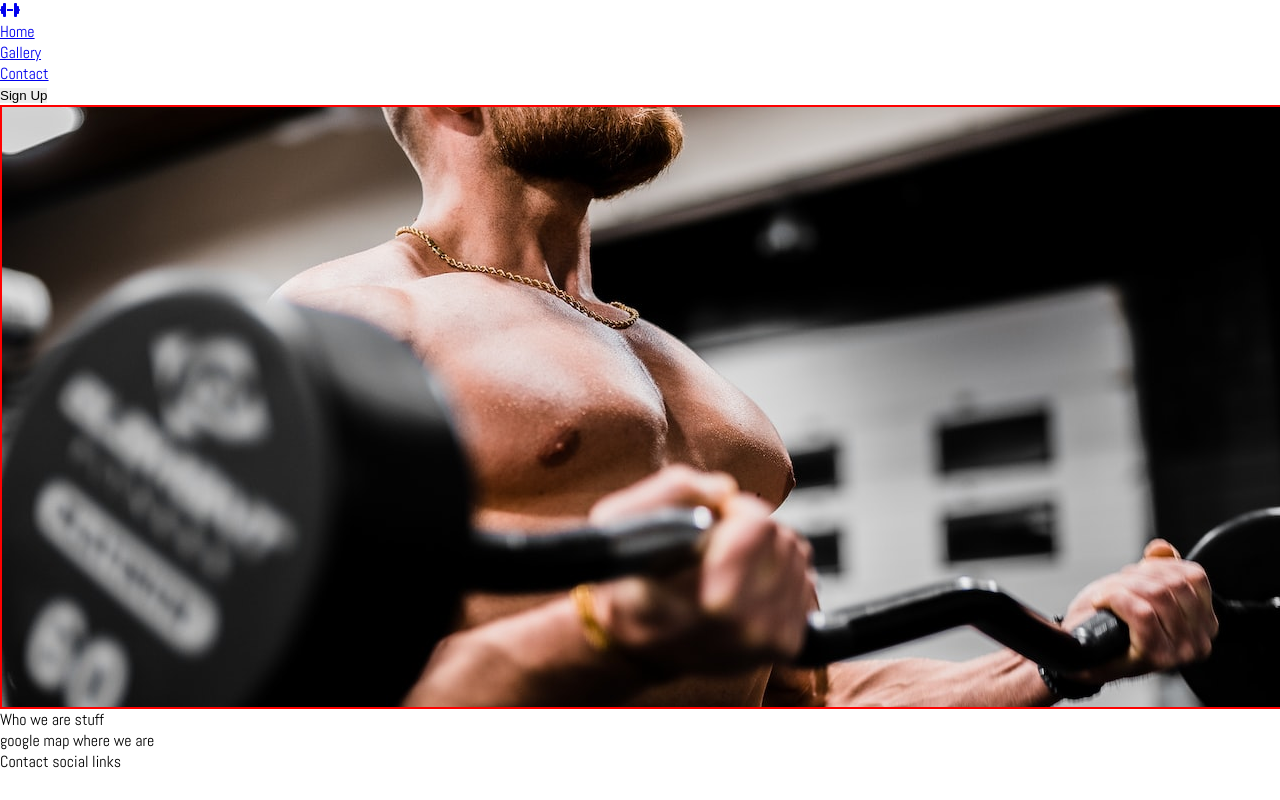
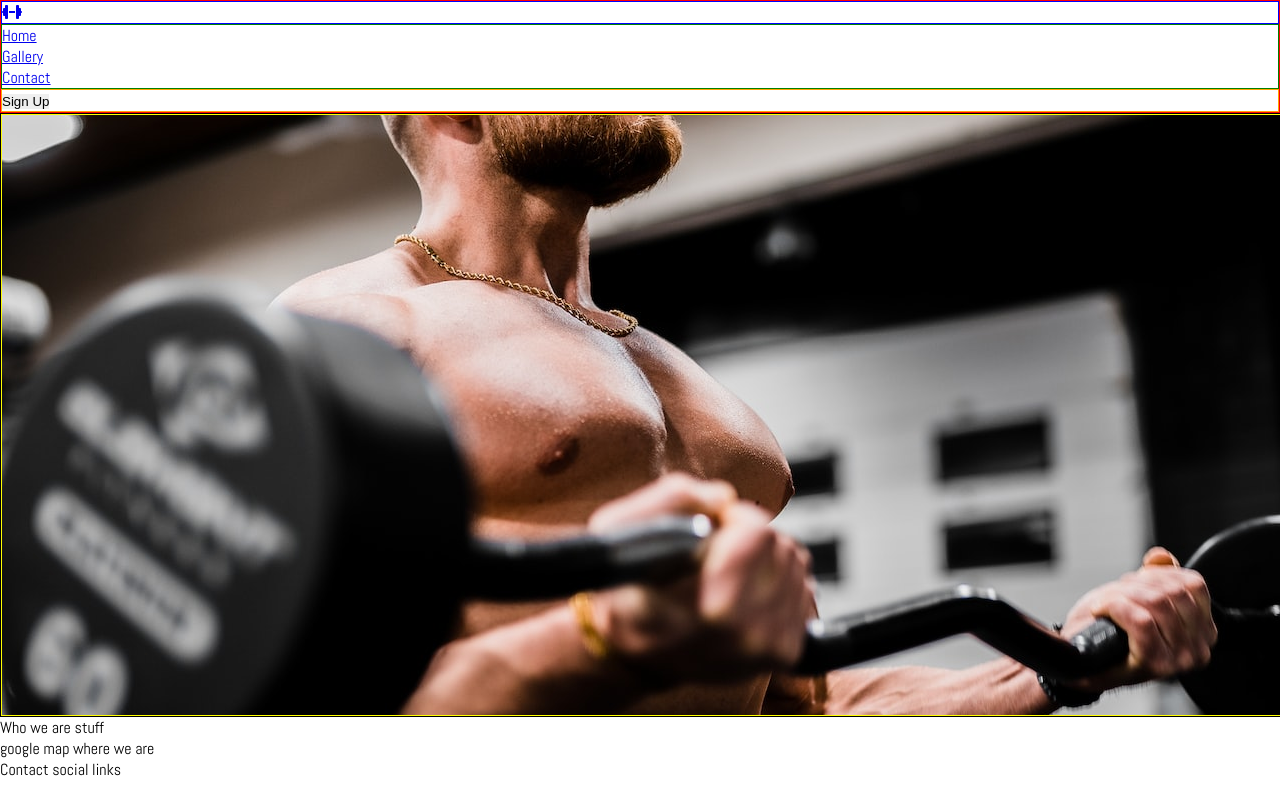
Before and after one commit to kbogar/p1-gym, a plain HTML site: page index.html in a window 1280 px wide. Drawn offline with Linux system fonts and the light colour scheme.

Commit message:
Add header basic structure

```diff
--- a/assets/css/style.css
+++ b/assets/css/style.css
@@ -11,20 +11,39 @@ body {
     font-weight: 500;
 }
 
-/* headings and logo */
+/* headings */
 
 h1, h2 {
     font-family: 'Anton', sans-serif;
 }
 
-/* navigation menu */
+/* header */
 
+#header {
+    border: 1px solid red;
+}
+
+#left-logo {
+    border: 1px solid blue;
+}
+
+#menu {
+    border: 1px solid green;
+}
+
+#right-button {
+    border: 1px solid orange;
+}
 
 /* section-1 */
+
+#section-1 {
+    border: 1px solid black;
+}
 
 #front-image {
     height: 600px;
     width: 100%;
     background: url(../images/anastase-maragos-7kEpUPB8vNk-unsplash.jpg) no-repeat center center;
-    border: 2px solid red;
+    border: 1px solid yellow;
 }
--- a/index.html
+++ b/index.html
@@ -19,13 +19,19 @@
             <a href="index.html"><i class="fa-solid fa-dumbbell"></i></a>
         </div>
         <!-- Mid box for navbar -->
-        <div id="mid">
-            <ul class="navbar">
-                <li><a href="index.html">Home</a></li>
-                <li><a href="#">Gallery</a></li>
-                <li><a href="#">Contact</a></li>
+        <nav>
+            <ul id="menu">
+                <li>
+                    <a href="index.html">Home</a>
+                </li>
+                <li>
+                    <a href="#">Gallery</a>
+                </li>
+                <li>
+                    <a href="#">Contact</a>
+                </li>
             </ul>
-        </div>
+        </nav>
         <!-- Right box for button -->
         <div id="right-button">
             <button class="button">Sign Up</button>
```
